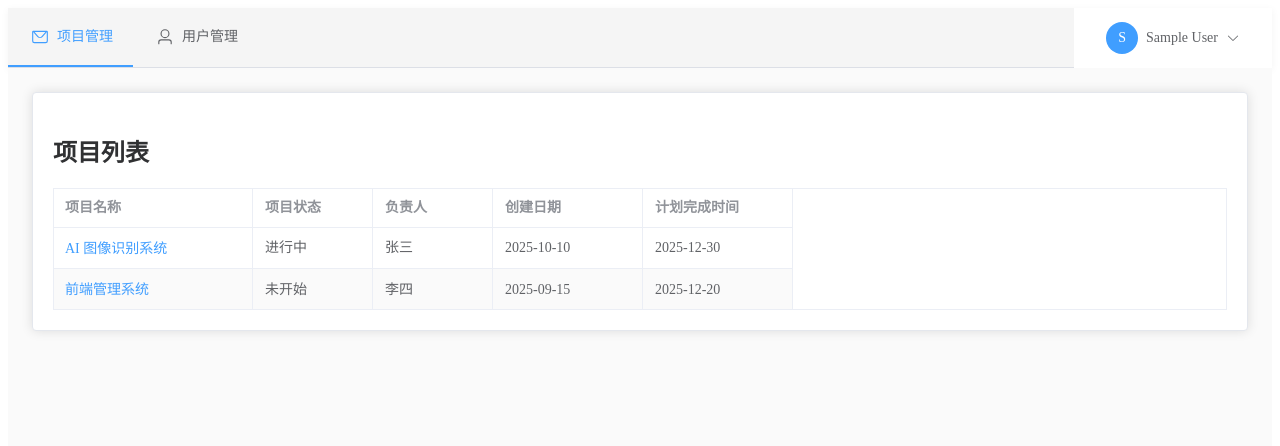
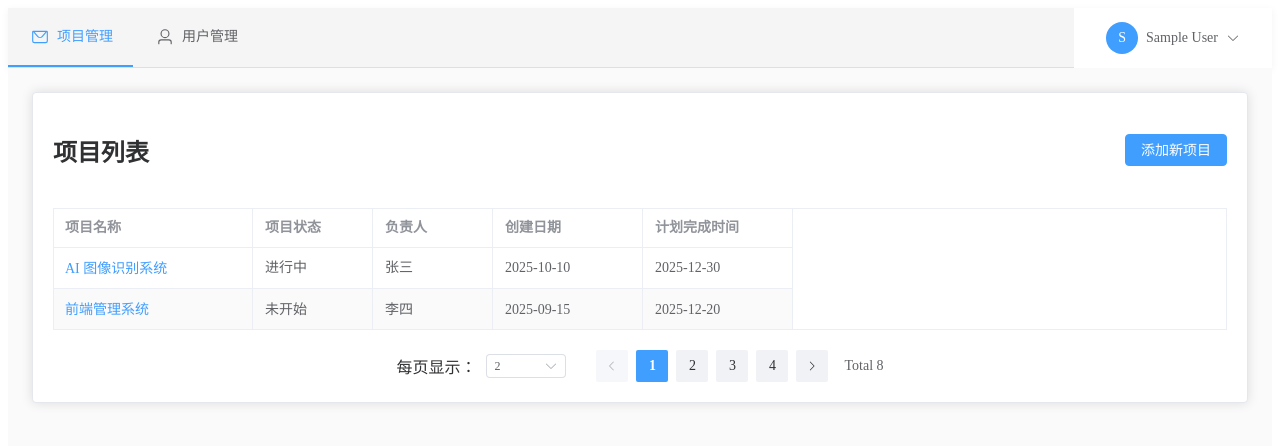
Before and after one commit to Oct-autumn/Onion, a Vue app in the folder code/onionweb/: page /project in a window 1280 px wide. Shown: the top 446 px of the page. Built offline with nearby package versions, Linux system fonts and the light colour scheme; sample sign-in values are in the browser's storage.

Commit message:
Update ProjectView.vue
Added pagination for project list
Added "new project" feature

Todo:
Use real API calls for fetch project and add new project

```diff
--- a/code/onionweb/src/views/ProjectView.vue
+++ b/code/onionweb/src/views/ProjectView.vue
@@ -1,11 +1,18 @@
 <template>
   <el-card>
-    <h2>项目列表</h2>
+    <div class="header">
+      <h2>项目列表</h2>
+      <el-button type="primary" @click="showAddProjectDialog = true">
+        添加新项目
+      </el-button>
+    </div>
+
     <el-table
         :data="projects"
         style="width: 100%"
         stripe
         border
+        v-loading="loading"
     >
       <el-table-column
           prop="name"
@@ -23,16 +30,116 @@
       <el-table-column prop="createDate" label="创建日期" width="150"/>
       <el-table-column prop="planDate" label="计划完成时间" width="150"/>
     </el-table>
+
+    <!-- Pagination section -->
+    <div class="pagination-container">
+      <div class="page-size-select">
+        <span>每页显示：</span>
+        <el-select v-model="numProjectsPerPage" size="small" style="width: 80px; margin: 0 10px;" @change="handlePageSizeChange">
+          <el-option label="2" :value="2"></el-option>
+          <el-option label="10" :value="10"></el-option>
+          <el-option label="20" :value="20"></el-option>
+        </el-select>
+      </div>
+
+      <el-pagination
+          background
+          layout="prev, pager, next, ->, total"
+          :current-page="currentPage"
+          :page-size="numProjectsPerPage"
+          :total="totalProjects"
+          @current-change="handlePageChange"
+      />
+    </div>
+
+    <!-- Add Project Dialog -->
+    <el-dialog
+        v-model="showAddProjectDialog"
+        title="添加新项目"
+        width="500px"
+        :before-close="handleDialogClose"
+    >
+      <el-form :model="newProjectForm" :rules="formRules" ref="projectFormRef" label-width="150px">
+        <el-form-item label="项目名称" prop="name">
+          <el-input v-model="newProjectForm.name" placeholder="请输入项目名称" />
+        </el-form-item>
+        <el-form-item label="项目状态" prop="status">
+          <el-select v-model="newProjectForm.status" placeholder="请选择项目状态" style="width: 100%">
+            <el-option label="未开始" value="未开始"></el-option>
+            <el-option label="进行中" value="进行中"></el-option>
+            <el-option label="已完成" value="已完成"></el-option>
+          </el-select>
+        </el-form-item>
+        <el-form-item label="负责人" prop="owner">
+          <el-input v-model="newProjectForm.owner" placeholder="请输入负责人姓名" />
+        </el-form-item>
+        <el-form-item label="计划完成时间" prop="planDate">
+          <el-date-picker
+              v-model="newProjectForm.planDate"
+              type="date"
+              placeholder="选择日期"
+              format="YYYY-MM-DD"
+              value-format="YYYY-MM-DD"
+              style="width: 100%"
+          />
+        </el-form-item>
+      </el-form>
+      <template #footer>
+        <span class="dialog-footer">
+          <el-button @click="handleDialogClose">取消</el-button>
+          <el-button type="primary" @click="submitNewProject">确定</el-button>
+        </span>
+      </template>
+    </el-dialog>
   </el-card>
+
 </template>
 
 <script setup>
 import { useRouter } from 'vue-router'
-import { reactive } from 'vue'
+import { ref, onMounted } from 'vue'
+import { ElMessage, ElMessageBox } from 'element-plus'
 
 const router = useRouter()
 
-const projects = reactive([
+// Pagination variables
+const currentPage = ref(1)
+const numProjectsPerPage = ref(2)
+const totalProjects = ref(0)
+const loading = ref(false)
+
+// Reactive array for projects
+const projects = ref([])
+
+// Dialog control
+const showAddProjectDialog = ref(false)
+
+// Form data
+const newProjectForm = ref({
+  name: '',
+  status: '',
+  owner: '',
+  planDate: ''
+})
+
+// Form validation rules
+const formRules = {
+  name: [
+    { required: true, message: '请输入项目名称', trigger: 'blur' }
+  ],
+  status: [
+    { required: true, message: '请选择项目状态', trigger: 'change' }
+  ],
+  owner: [
+    { required: true, message: '请输入负责人', trigger: 'blur' }
+  ],
+  planDate: [
+    { required: true, message: '请选择计划完成时间', trigger: 'change' }
+  ]
+}
+
+// Local dummy test projects data
+const dummyProjects = [
   {
     id: 1,
     name: 'AI 图像识别系统',
@@ -48,10 +155,157 @@ const projects = reactive([
     owner: '李四',
     createDate: '2025-09-15',
     planDate: '2025-12-20'
+  },
+  {
+    id: 3,
+    name: '前端管理系统2',
+    status: '未开始',
+    owner: '李四',
+    createDate: '2025-09-15',
+    planDate: '2025-12-20'
+  },
+  {
+    id: 4,
+    name: '前端管理系统3',
+    status: '未开始',
+    owner: '李四',
+    createDate: '2025-09-15',
+    planDate: '2025-12-20'
+  },
+  {
+    id: 5,
+    name: '数据分析平台',
+    status: '已完成',
+    owner: '王五',
+    createDate: '2025-08-01',
+    planDate: '2025-11-15'
+  },
+  {
+    id: 6,
+    name: '移动应用开发',
+    status: '进行中',
+    owner: '赵六',
+    createDate: '2025-09-20',
+    planDate: '2026-01-30'
+  },
+  {
+    id: 7,
+    name: '云服务部署',
+    status: '进行中',
+    owner: '孙七',
+    createDate: '2025-10-05',
+    planDate: '2025-12-15'
+  },
+  {
+    id: 8,
+    name: '安全审计系统',
+    status: '未开始',
+    owner: '周八',
+    createDate: '2025-10-12',
+    planDate: '2026-02-28'
   }
-])
+]
+
+const fetchProjects = async () => {
+  loading.value = true
+  try {
+    // use real API later
+    /*
+    const res = await request.get('/project/list', {
+      params: {
+        page: currentPage.value,
+        pageSize: numProjectsPerPage.value
+      }
+    })
+    projects.value = res.data.projects
+    totalProjects.value = res.data.total
+    */
+
+    // Local testing implementation
+    const startIndex = (currentPage.value - 1) * numProjectsPerPage.value
+    const endIndex = startIndex + numProjectsPerPage.value
+    projects.value = dummyProjects.slice(startIndex, endIndex)
+    totalProjects.value = dummyProjects.length
+
+  } catch (err) {
+    console.error(err)
+    ElMessage.error('网络错误，获取项目列表失败')
+  } finally {
+    loading.value = false
+  }
+}
+
+// 页码变化
+const handlePageChange = (page) => {
+  currentPage.value = page
+  fetchProjects() // Fetch projects when page changes
+}
+
+// 每页数量变化
+const handlePageSizeChange = (size) => {
+  currentPage.value = 1 // Reset to first page when page size changes
+  fetchProjects() // Fetch projects with new page size
+}
 
 const goToProject = (id) => {
   router.push(`/project/${id}/kanban`)
 }
+
+// Handle dialog close
+const handleDialogClose = () => {
+  showAddProjectDialog.value = false
+  // Reset form
+  newProjectForm.value = {
+    name: '',
+    status: '',
+    owner: '',
+    planDate: ''
+  }
+}
+
+// Submit new project
+const submitNewProject = () => {
+  // TODO: add API call
+
+  ElMessage.success('项目添加成功！')
+
+  // Close dialog and reset form
+  handleDialogClose()
+
+  // Refresh the project list
+  fetchProjects()
+}
+
+// Fetch projects when component mounts
+onMounted(() => {
+  fetchProjects()
+})
 </script>
+
+<style scoped>
+.header {
+  display: flex;
+  justify-content: space-between;
+  align-items: center;
+  margin-bottom: 20px;
+}
+
+.pagination-container {
+  margin-top: 20px;
+  display: flex;
+  justify-content: center;
+  align-items: center;
+  gap: 20px;
+}
+
+.page-size-select {
+  display: flex;
+  align-items: center;
+}
+
+.dialog-footer {
+  display: flex;
+  justify-content: flex-end;
+  gap: 10px;
+}
+</style>
```
